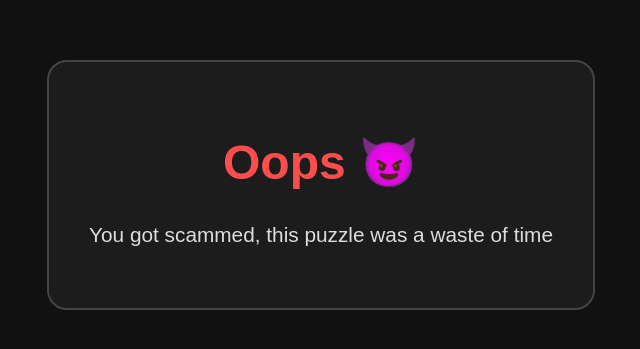
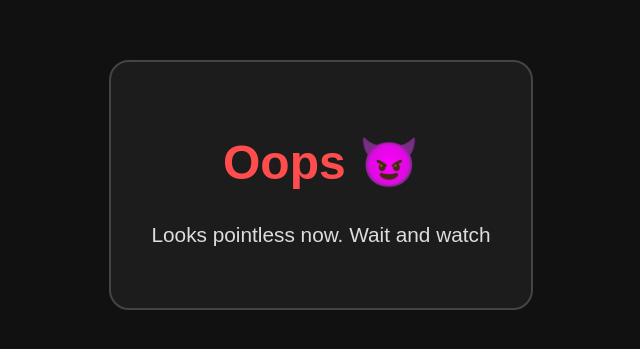
Before and after one commit to Dhruv883/test-scavenger-hunt, a plain HTML site: page index.html in a window 1280 px wide. Shown: the part 215-564 px from the top of the page, without its empty margins (319-959 px from the left). Drawn offline with Linux system fonts and the light colour scheme.

Commit message:
Update index.html

```diff
--- a/index.html
+++ b/index.html
@@ -38,7 +38,7 @@
 <body>
   <div class="box">
     <h1>Oops 😈</h1>
-    <p>You got scammed, this puzzle was a waste of time</p>
+    <p>Looks pointless now. Wait and watch</p>
   </div>
 </body>
 </html>
```
